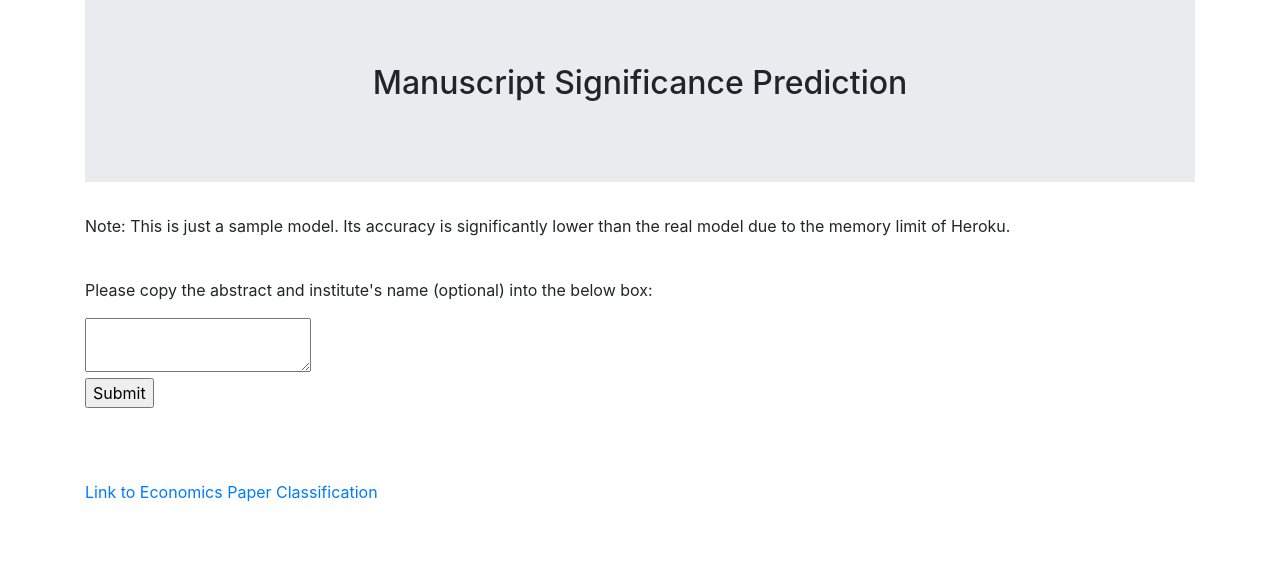
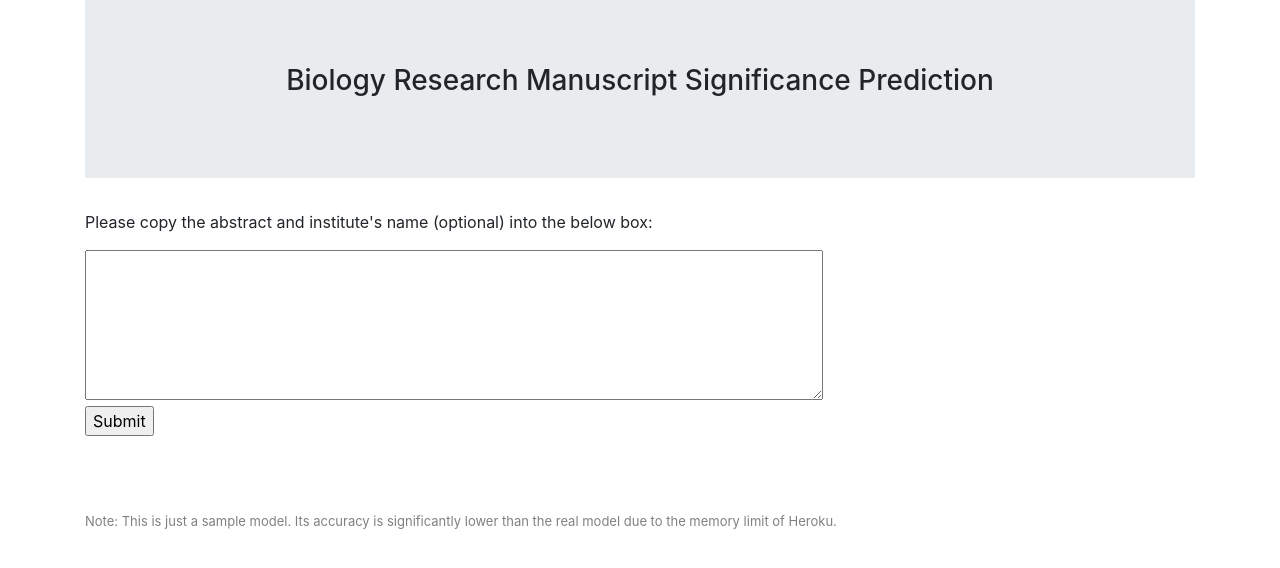
Before and after one commit to shoujungu/Impact_Factor_Pred, a Flask app: page / in a window 1280 px wide. Shown: the top 568 px of the page. Run offline with Flask 2, Linux system fonts and the light colour scheme; parts of the project's set-up code (start-up, migrations or seed data) failed here and were passed over; some libraries are stand-ins or nearby versions.

Commit message:
Update index.html

```diff
--- a/templates/index.html
+++ b/templates/index.html
@@ -11,21 +11,19 @@
 <body>
   <div class="container">
   <div class="jumbotron jumbotron-fluid">
-    <h2 class="display-4"><center><h2>Manuscript Significance Prediction</h2></center></h1>
+    <h2 class="display-4"><center><h3>Biology Research Manuscript Significance Prediction</h3></center></h1>
     <p class="lead"></p>
   </div>
   </div>
 
   <div class='container'>
-    <p> Note: This is just a sample model. Its accuracy is significantly lower than the real model due to the memory limit of Heroku.</p>
-    <br>
     <p> Please copy the abstract and institute's name (optional) into the below box:</p>
   </div>
 
   <div class='container'>
     <form method="POST">
         <!--input name="text"-->
-        <textarea id="textbox" name="text" style="width: 700; height: 700;"></textarea>
+        <textarea rows="6" cols="70"></textarea>
         <br>
         <input type="submit">
     </form>
@@ -35,7 +33,9 @@
   <br>
   <br>
     <div class='container'>
-      <a href="https://econ-abstract-significance.herokuapp.com">Link to Economics Paper Classification</a>
+      <p>
+        <font size="2" color="grey">Note: This is just a sample model. Its accuracy is significantly lower than the real model due to the memory limit of Heroku.</font>
+      </p>
     </div>
 
 
```
